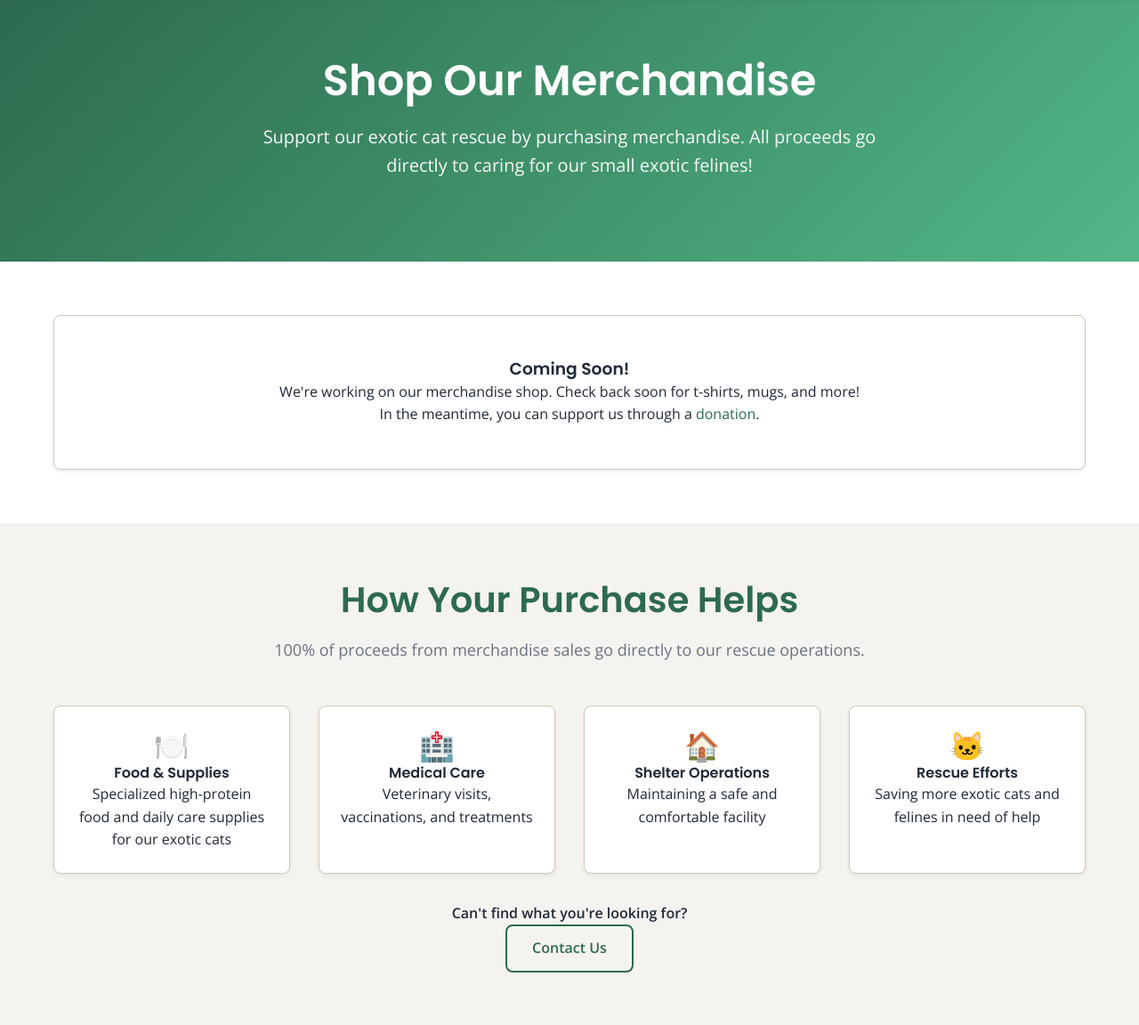
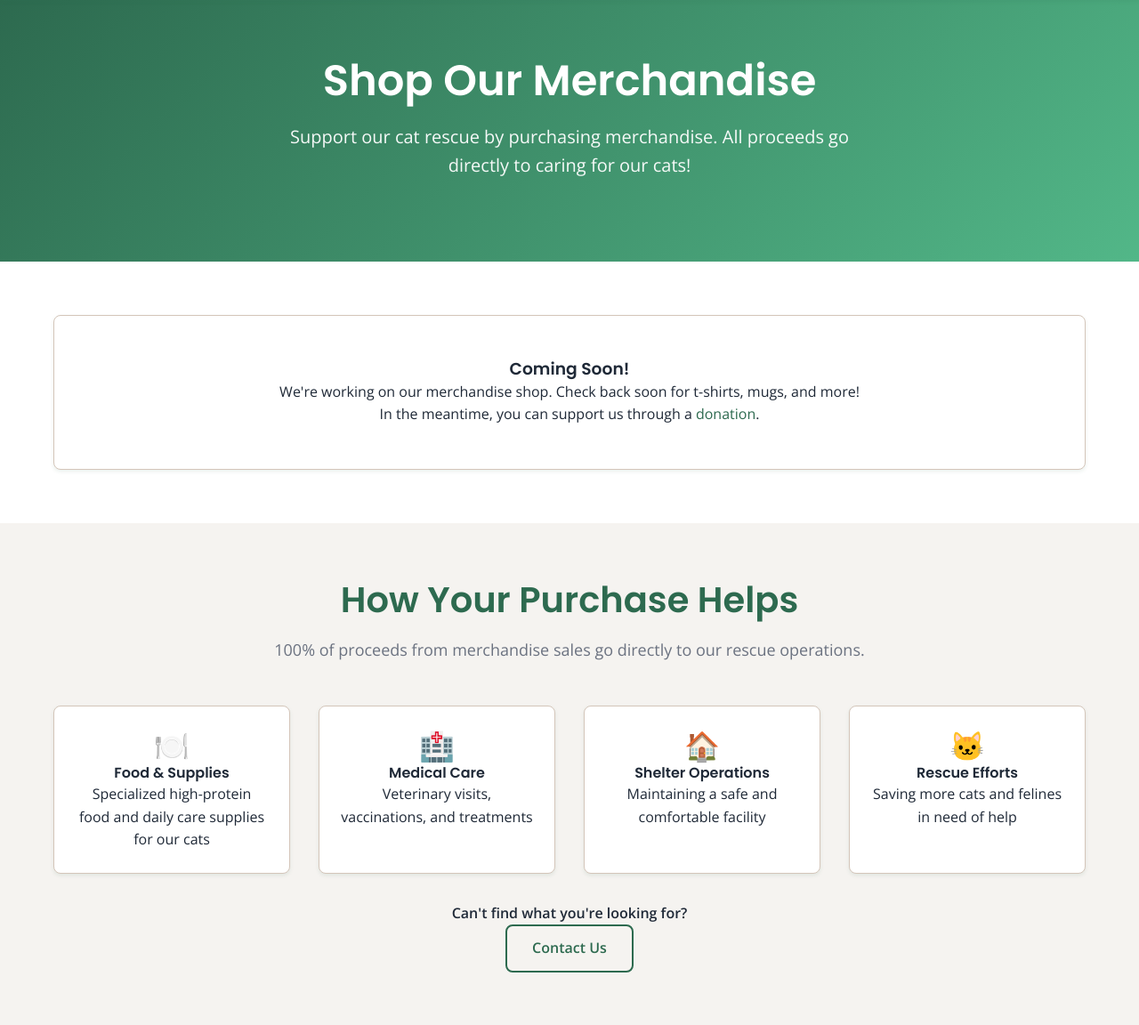
Before and after one commit to jamesbaldwings/Carefulcat, a PHP site: page /shop.php in a window 1280 px wide. Shown: the part 82-1234 px from the top of the page at 89% size. Run offline with PHP 8.4, Linux system fonts and the light colour scheme; data comes from the database, SQL or seed files in the repository; tables that the repository leaves empty hold one stand-in row (values such as "Sample post"); some libraries are stand-ins or nearby versions.

Commit message:
Broaden copy: all cats, not exotic-only

```diff
--- a/public_html/shop.php
+++ b/public_html/shop.php
@@ -10,8 +10,8 @@ if (!isPageVisible('shop')) {
     exit;
 }
 
-$pageTitle = 'Shop - Support Exotic Cat Rescue';
-$metaDescription = 'Shop Careful Cat Rescue merchandise and support our small exotic cat rescue mission. All proceeds go directly to caring for our exotic felines in Murfreesboro, TN.';
+$pageTitle = 'Shop - Support Cat Rescue';
+$metaDescription = 'Shop Careful Cat Rescue merchandise and support our cat rescue mission. All proceeds go directly to caring for our cats in Murfreesboro, TN.';
 
 // Get active products
 $sql = "SELECT * FROM merch_products WHERE status = 'active' ORDER BY featured DESC, name ASC";
@@ -23,7 +23,7 @@ require_once __DIR__ . '/includes/header.php';
 <section class="hero" style="padding: 60px 0;">
     <div class="container">
         <h1>Shop Our Merchandise</h1>
-        <p>Support our exotic cat rescue by purchasing merchandise. All proceeds go directly to caring for our small exotic felines!</p>
+        <p>Support our cat rescue by purchasing merchandise. All proceeds go directly to caring for our cats!</p>
     </div>
 </section>
 
@@ -102,7 +102,7 @@ require_once __DIR__ . '/includes/header.php';
                 <div class="card-content text-center">
                     <h3 style="color: var(--primary-color); font-size: 2rem;">🍽️</h3>
                     <h4>Food & Supplies</h4>
-                    <p>Specialized high-protein food and daily care supplies for our exotic cats</p>
+                    <p>Specialized high-protein food and daily care supplies for our cats</p>
                 </div>
             </div>
 
@@ -126,7 +126,7 @@ require_once __DIR__ . '/includes/header.php';
                 <div class="card-content text-center">
                     <h3 style="color: var(--primary-color); font-size: 2rem;">🐱</h3>
                     <h4>Rescue Efforts</h4>
-                    <p>Saving more exotic cats and felines in need of help</p>
+                    <p>Saving more cats and felines in need of help</p>
                 </div>
             </div>
         </div>
```
